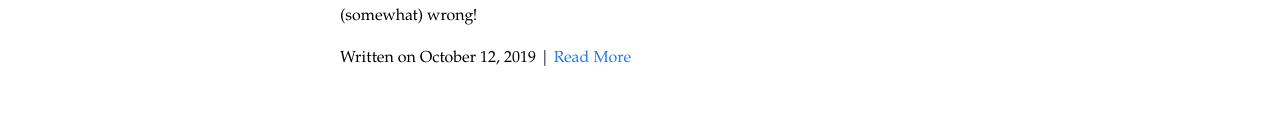
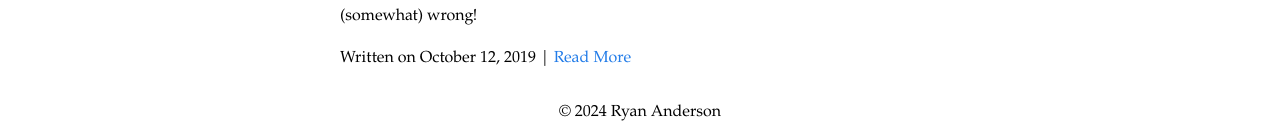
Before and after one commit to ryan-anderson-ds/ryan-anderson-ds.github.io, a Jekyll site: the page built from index.html, in a window 1280 px wide. Shown: the part 2223-2358 px from the top of the page. Built offline with Jekyll 4.4.1, drawn with Linux system fonts in a browser that asks for light colours; before the commit the page ends 2310 px from its top, so only the background shows below that.

Commit message:
Update layout.html

```diff
--- a/_layouts/layout.html
+++ b/_layouts/layout.html
@@ -4,6 +4,10 @@
 <body>
   {% include sidebar.html %}
   {{ content }}
+
+<p>
+  <center>&copy; 2024 Ryan Anderson</center>
+</p>
 </body>
 
 </html>
```
